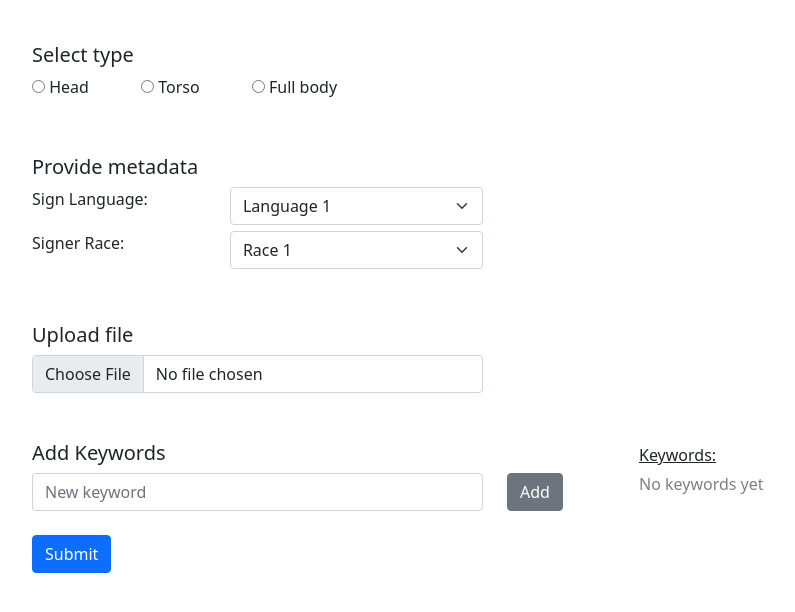
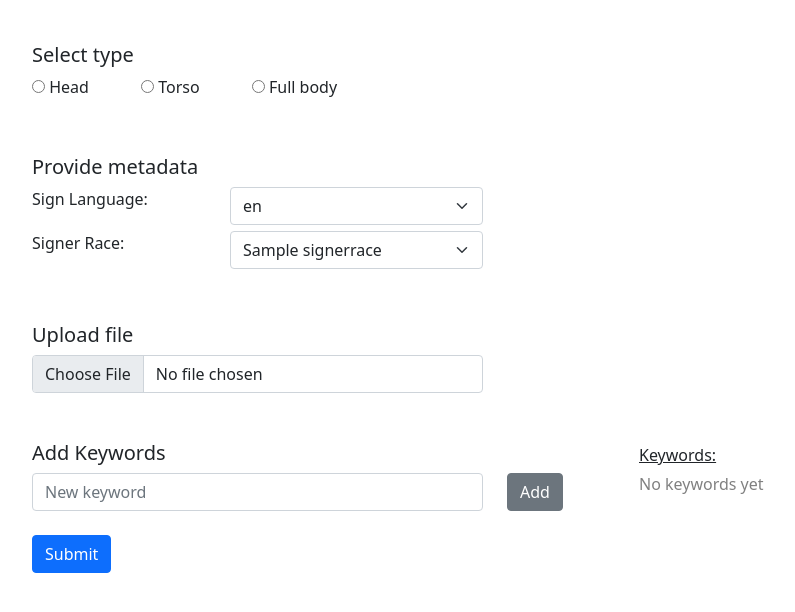
Before and after one commit to ConnectDeaf/ASM4Deaf, a Flask app: page /new in a window 1280 px wide. Shown: the part 147-759 px from the top of the page, without its empty margins (50-845 px from the left). Run offline with Flask 2, Linux system fonts and the light colour scheme; tables that the repository leaves empty hold one stand-in row (values such as "Sample post").

Commit message:
dynamic dropdowns in Add New GIF page (data retrieved from the database)

```diff
--- a/app.py
+++ b/app.py
@@ -80,11 +80,11 @@ def add_new():
         #retrieve sign languages and signer races from the database
         races =  SignerRacesModel.query.all()
         races = [[r.RaceID, r.RaceName] for r in races]
-        races = json.dumps(races)
+        #races = json.dumps(races)
 
         languages =  SignLanguagesModel.query.all()
         languages = [[l.LanguageID, l.LanguageName] for l in languages]
-        languages = json.dumps(languages)
+        #languages = json.dumps(languages)
 
         return render_template("new-gif.html", races=races, languages=languages)
 
--- a/templates/new-gif.html
+++ b/templates/new-gif.html
@@ -27,9 +27,10 @@
                     <p>Sign Language:</p>
                 </div>
                 <div class="col-7">
-                    <select class="form-select"> <!-- OPTIONS MUST BE DYNAMICALLY CREATED! -->
-                        <option value="1" selected>Language 1</option>
-                        <option value="2">Language 2</option>
+                    <select class="form-select">
+                        {% for l in languages %}
+                                <option value="{{l[0]}}">{{l[1]}}</option>
+                        {% endfor %}
                     </select>
                 </div>
             </div>
@@ -38,10 +39,10 @@
                     <p>Signer Race:</p>
                 </div>
                 <div class="col-7">
-                    <select class="form-select"> <!-- OPTIONS MUST BE DYNAMICALLY CREATED! -->
-                        <option value="1" selected>Race 1</option>
-                        <option value="2">Race 2</option>
-                        <option value="3">Race 3</option>
+                    <select class="form-select">
+                        {% for r in races %}
+                            <option value="{{r[0]}}">{{r[1]}}</option>
+                        {% endfor %}
                     </select>
                 </div>
             </div>
```
